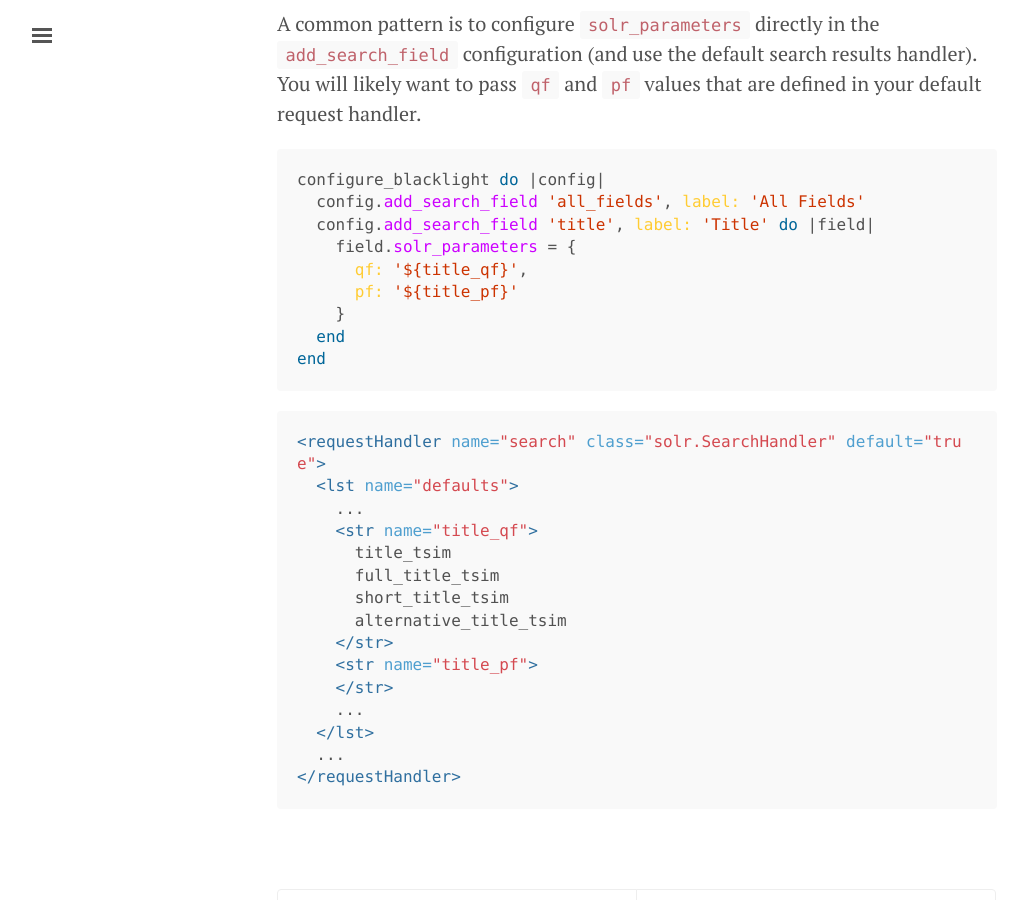
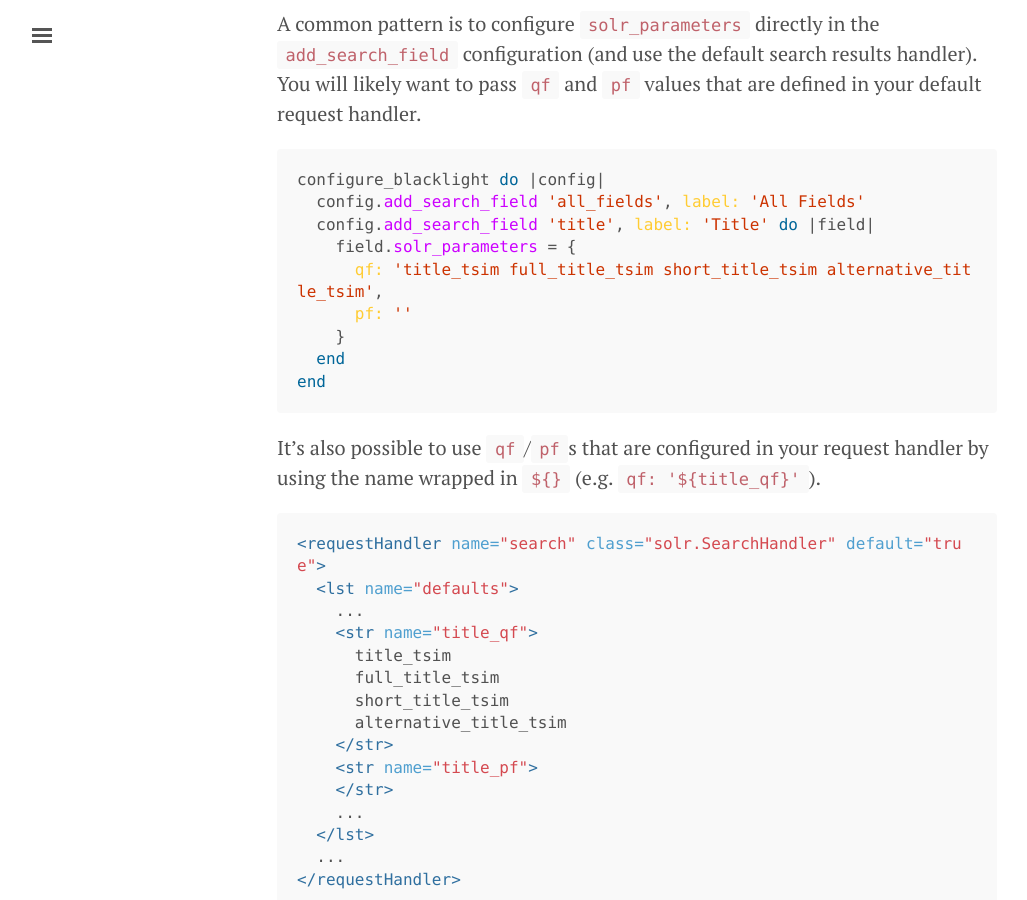
Before and after one commit to projectblacklight/customizing-blacklight, a Jekyll site: the page built from v7.11.1/11-search-fields.md, in a window 1280 px wide and 900 px high, scrolled down 1890 px. Shown: the whole window, without its empty margins (3-1030 px from the left). Built offline with Jekyll 4.4.1, drawn with Linux system fonts in a browser that asks for light colours.

Commit message:
inline qf/pf for search fields config since the app doesn't have this in the request handler.

````diff
--- a/v7.11.1/11-search-fields.md
+++ b/v7.11.1/11-search-fields.md
@@ -47,12 +47,14 @@
   config.add_search_field 'all_fields', label: 'All Fields'
   config.add_search_field 'title', label: 'Title' do |field|
     field.solr_parameters = {
-      qf: '${title_qf}',
-      pf: '${title_pf}'
+      qf: 'title_tsim full_title_tsim short_title_tsim alternative_title_tsim',
+      pf: ''
     }
   end
 end
 ```
+
+It's also possible to use `qf`/`pf`s that are configured in your request handler by using the name wrapped in `${}` (e.g. `qf: '${title_qf}'`).
 
 ```xml
 <requestHandler name="search" class="solr.SearchHandler" default="true">
````
